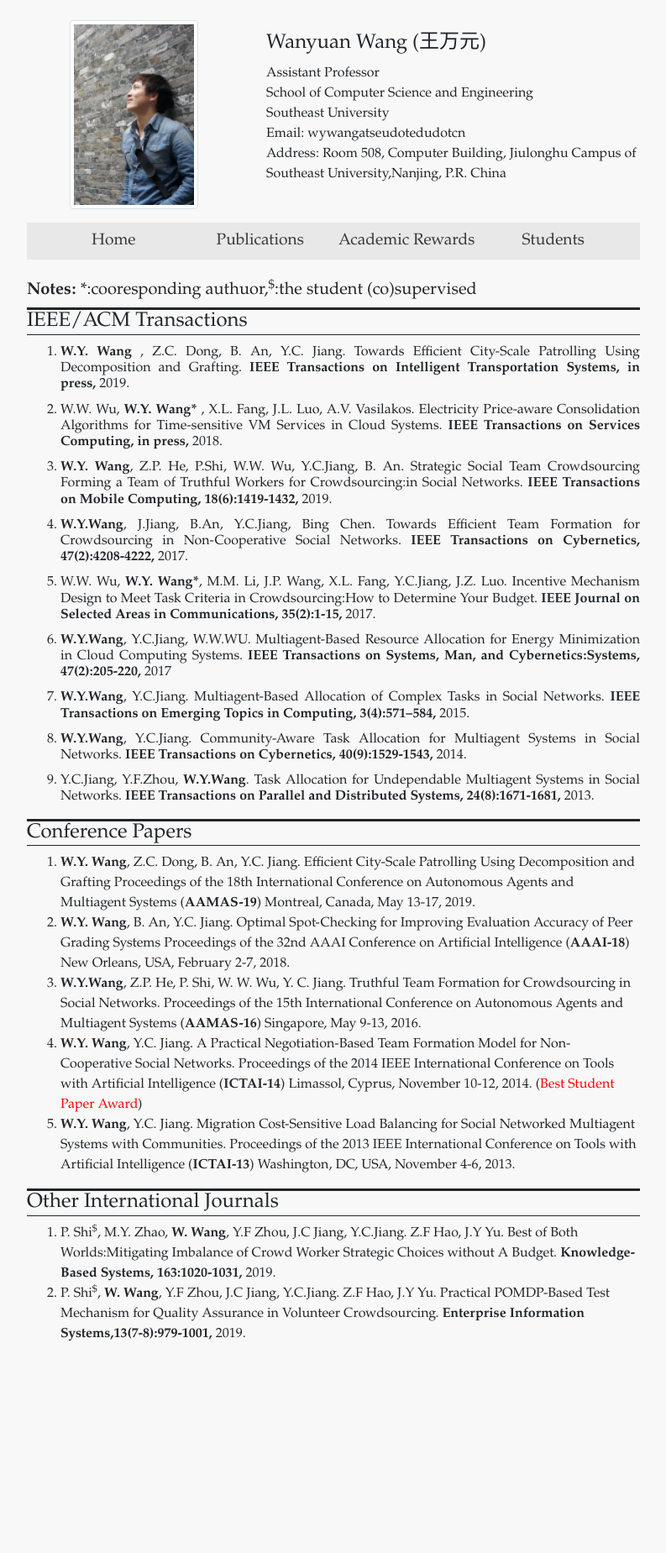
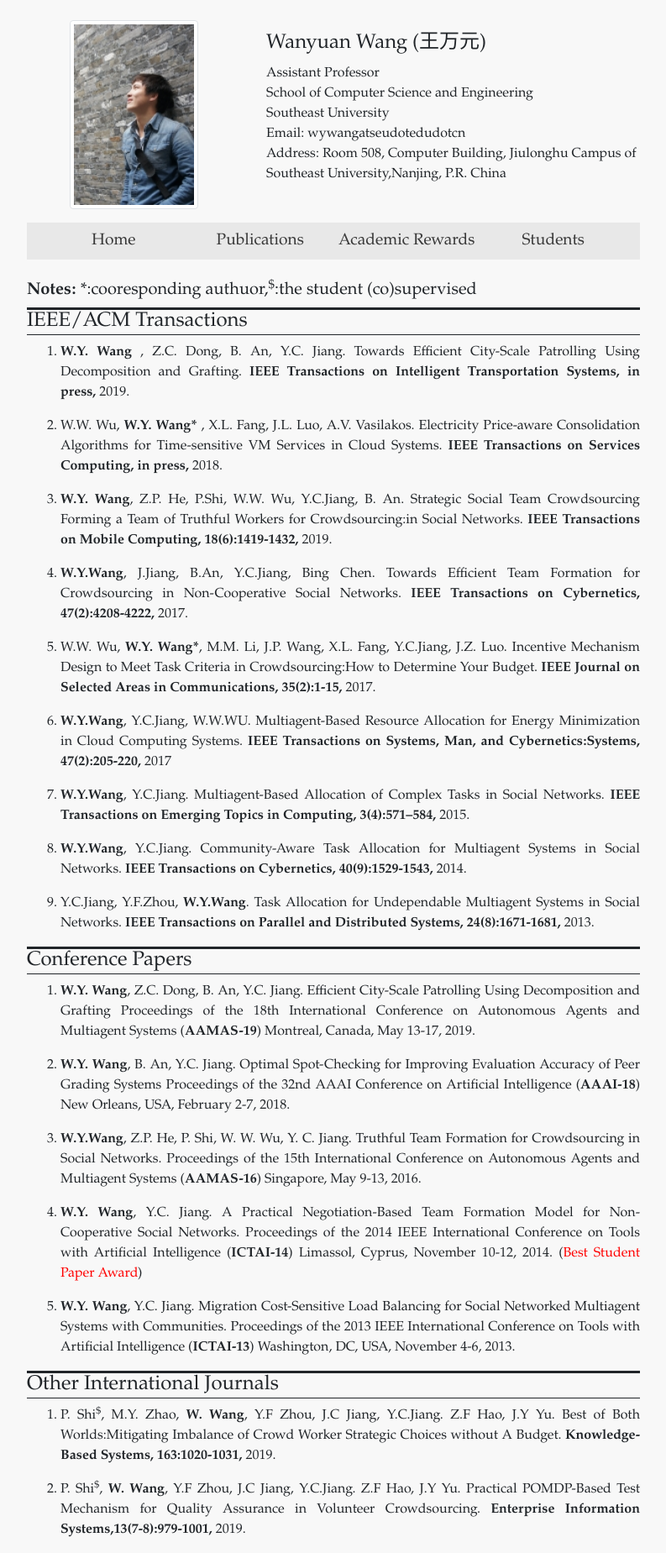
Before and after one commit to wanyuanwang/wanyuanwang.github.io, a Jekyll site: the page built from publications.html, in a window 1280 px wide. Shown: the whole page at 84% size, without its empty margins (243-1036 px from the left). Built offline with Jekyll 4.4.1, drawn with Linux system fonts in a browser that asks for light colours; before the commit the page ends 1616 px from its top, so only the background shows below that.

Commit message:
Update publications.html

```diff
--- a/publications.html
+++ b/publications.html
@@ -7,20 +7,20 @@
         <h4 style="border-top:3px solid; border-bottom:1px solid; ">IEEE/ACM Transactions</h4>
         <ol>
             {% for item in site.data.ieee_acm_transactions_papers %}
-                <li> <h6 style="text-align:justify"> {{item.authors}} {{item.title}} <b>{{item.journal}}</b> {{item.date}} </h6> </li>
+                <li> <p style="text-align:justify"> {{item.authors}} {{item.title}} <b>{{item.journal}}</b> {{item.date}} </p> </li>
             {% endfor %}
         </ol>
         <h4 style="border-top:3px solid; border-bottom:1px solid; ">Conference Papers</h4>
         <ol>
             {% for item in site.data.conference_papers %}
-                <li> <h7 style="text-align:justify"> {{item.authors}} {{item.title}} {{item.conference}} (<b>{{item.conference_abbr}}</b>) {{item.address}} {{item.date}} {{item.others}} </h7> </li>
+                <li> <p style="text-align:justify"> {{item.authors}} {{item.title}} {{item.conference}} (<b>{{item.conference_abbr}}</b>) {{item.address}} {{item.date}} {{item.others}} </p> </li>
             {% endfor %}
         </ol>
 
         <h4 style="border-top:3px solid; border-bottom:1px solid; ">Other International Journals</h4>
         <ol>
             {% for item in site.data.other_journal_papers %}
-                <li> <h8 style="text-align:justify"> {{item.authors}} {{item.title}} <b>{{item.journal}}</b> {{item.date}} </h8> </li>
+                <li> <p style="text-align:justify"> {{item.authors}} {{item.title}} <b>{{item.journal}}</b> {{item.date}} </p> </li>
             {% endfor %}
         </ol>
     </div>
```
